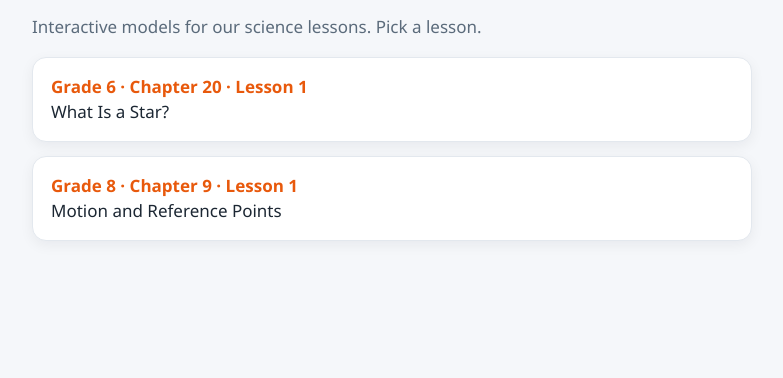
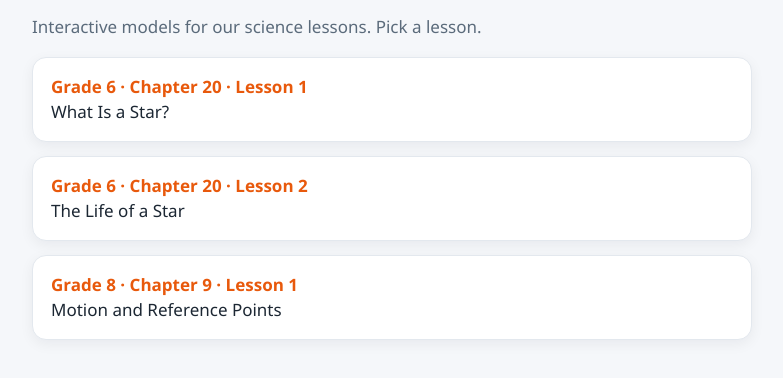
Before and after one commit to Petroglyph1138/pva-science, a plain HTML site: page index.html in a window 1280 px wide. Shown: the part 88-466 px from the top of the page, without its empty margins (248-1031 px from the left). Drawn offline with Linux system fonts and the light colour scheme.

Commit message:
Add Grade 6 · Chapter 20 · Lesson 2
Added a new lesson for Grade 6 in Chapter 20.

```diff
--- a/index.html
+++ b/index.html
@@ -1 +1 @@
-<!doctype html><html lang="en"><head><meta charset="utf-8"><meta name="viewport" content="width=device-width, initial-scale=1"><title>Science Explorers</title><style>body{margin:0;background:#F5F7FA;color:#1C2733;font:17px/1.5 "Segoe UI",Inter,Roboto,Arial,sans-serif}main{max-width:720px;margin:0 auto;padding:40px 16px}h1{font-size:30px;margin:0 0 6px}p{color:#5B6B7B}a.card{display:block;background:#fff;border:1px solid #E3E8EE;border-radius:14px;padding:16px 18px;margin-top:14px;color:#1C2733;text-decoration:none;box-shadow:0 4px 14px rgba(16,24,40,.06)}a.card:hover{border-color:#E8590C}a.card b{color:#E8590C}</style></head><body><main><h1>Science Explorers</h1><p>Interactive models for our science lessons. Pick a lesson.</p><a class="card" href="ch20-l1/"><b>Grade 6 · Chapter 20 · Lesson 1</b><br>What Is a Star?</a><a class="card" href="ch9-l1/"><b>Grade 8 · Chapter 9 · Lesson 1</b><br>Motion and Reference Points</a></main></body></html>
+<!doctype html><html lang="en"><head><meta charset="utf-8"><meta name="viewport" content="width=device-width, initial-scale=1"><title>Science Explorers</title><style>body{margin:0;background:#F5F7FA;color:#1C2733;font:17px/1.5 "Segoe UI",Inter,Roboto,Arial,sans-serif}main{max-width:720px;margin:0 auto;padding:40px 16px}h1{font-size:30px;margin:0 0 6px}p{color:#5B6B7B}a.card{display:block;background:#fff;border:1px solid #E3E8EE;border-radius:14px;padding:16px 18px;margin-top:14px;color:#1C2733;text-decoration:none;box-shadow:0 4px 14px rgba(16,24,40,.06)}a.card:hover{border-color:#E8590C}a.card b{color:#E8590C}</style></head><body><main><h1>Science Explorers</h1><p>Interactive models for our science lessons. Pick a lesson.</p><a class="card" href="ch20-l1/"><b>Grade 6 · Chapter 20 · Lesson 1</b><br>What Is a Star?</a><a class="card" href="ch20-l2/"><b>Grade 6 · Chapter 20 · Lesson 2</b><br>The Life of a Star</a><a class="card" href="ch9-l1/"><b>Grade 8 · Chapter 9 · Lesson 1</b><br>Motion and Reference Points</a></main></body></html>
```
